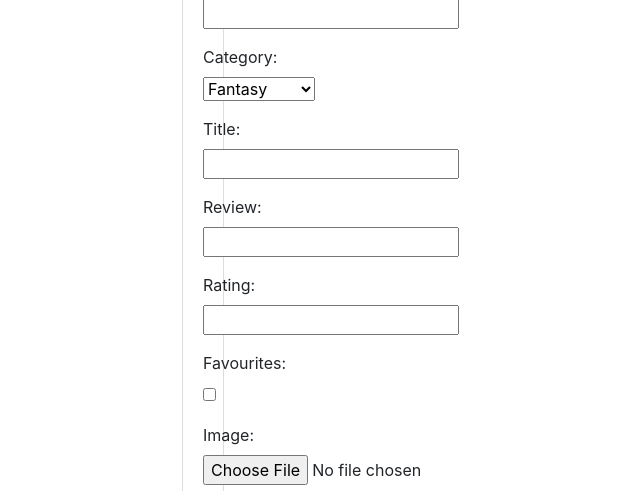
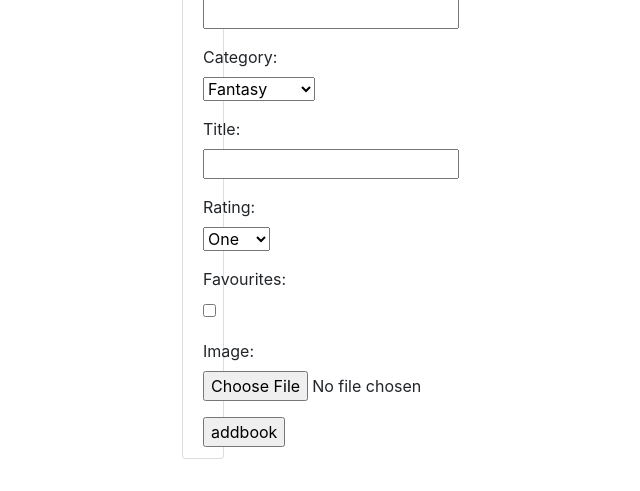
Before and after one commit to D3AD-05/library, a Django app: page /aadbook/ in a window 1280 px wide. Shown: the part 274-765 px from the top of the page, without its empty margins (618-1258 px from the left). After the commit the page ends 733 px from the top, so only its background shows below. Run offline with Django 4.2, Linux system fonts and the light colour scheme; a user stored in the database is signed in; some libraries are stand-ins or nearby versions.

Commit message:
changed forms migration

```diff
--- a/ebook/forms.py
+++ b/ebook/forms.py
@@ -12,21 +12,26 @@ CATEGORY = (
         ('Fiction','Fiction'),
         ('Thriller','Thriller'),
     )
-
+STAR = (
+    ("1", "One"),
+    ("2", "Two"),
+    ("3", "Three"),
+    ("4", "Four"),
+    ("5", "Five"),
+)
 
 
 class BookAddForm(forms.ModelForm):
     author = forms.CharField(max_length=200)
     category = forms.ChoiceField(choices=CATEGORY)
     title = forms.CharField(max_length=100)
-    review = forms.IntegerField(validators=[validators.MaxValueValidator(5)])
-    rating = forms.IntegerField()
+    rating = forms.ChoiceField(choices=STAR)
     favourites = forms.BooleanField()
     image = forms.ImageField()
 
     class Meta:
         model = Books
-        fields = ['author', 'category','title','review', 'rating','favourites','image']
+        fields = ['author', 'category','title', 'rating','favourites','image']
     # to check exist or not
     def clean(self):
         cleaned_data = super().clean()
--- a/ebook/models.py
+++ b/ebook/models.py
@@ -5,7 +5,7 @@ from django.utils.translation import gettext_lazy as _
 from django.core.validators import MaxValueValidator
 
 def validate_rate(value):
-    if value >= 5:
+    if value > 6  :
         raise ValidationError(
             _('%(value)s rating must be less than 5'),
             params={'value': value},
@@ -23,11 +23,18 @@ class Books(models.Model):
         ('Fiction','Fiction'),
         ('Thriller','Thriller'),
     )
+
+    STAR = (
+        ("1", "One"),
+        ("2", "Two"),
+        ("3", "Three"),
+        ("4", "Four"),
+        ("5", "Five"),
+    )
     title = models.CharField(max_length=100, null=True)
-    category = models.CharField(max_length=200, choices=CATEGORY, null=True)
+    category = models.CharField(max_length=200, choices=CATEGORY, default='')
     author = models.CharField(max_length=100, null=True)
-    review = models.IntegerField( null=True)
-    rating = models.IntegerField(validators=[validate_rate])
+    rating = models.CharField(max_length=200, choices=STAR, default='')
     favourites = models.BooleanField(default=True)
     image = models.ImageField(upload_to='pic',blank=True)
     user = models.ForeignKey(User, on_delete=models.CASCADE, null=True)
--- a/ebook/templates/addbook.html
+++ b/ebook/templates/addbook.html
@@ -5,6 +5,7 @@
 <div class="col-md-8">
  <div class="content-section" style="margin-left:800px;margin-top:30px;">
     <h1>Add ur books here</h1>
+
 
   <form method="POST" enctype="multipart/form-data">
            {%csrf_token%}
--- a/ebook/templates/home.html
+++ b/ebook/templates/home.html
@@ -14,8 +14,8 @@
   </div>
 
   <div class="contentBox">
-    <h2 class="price">By {{items.title}}</h2>
-    <h3>{{items.author}}</h3>
+    <h2 class="price"> {{items.title}}</h2>
+    <h3>By{{items.author}}</h3>
     <h3> {{items.category}}</h3>
     <a href="#" class="buy">Rating {{items.rating}}★</a>
   </div>
```
Also changed, not shown: db.sqlite3, ebook/migrations/0019_alter_books_category_alter_books_rating.py (added), media/profile_pics/wallpapersden.com_marvels-avengers-iron-man_1920x1080.jpg (added).
